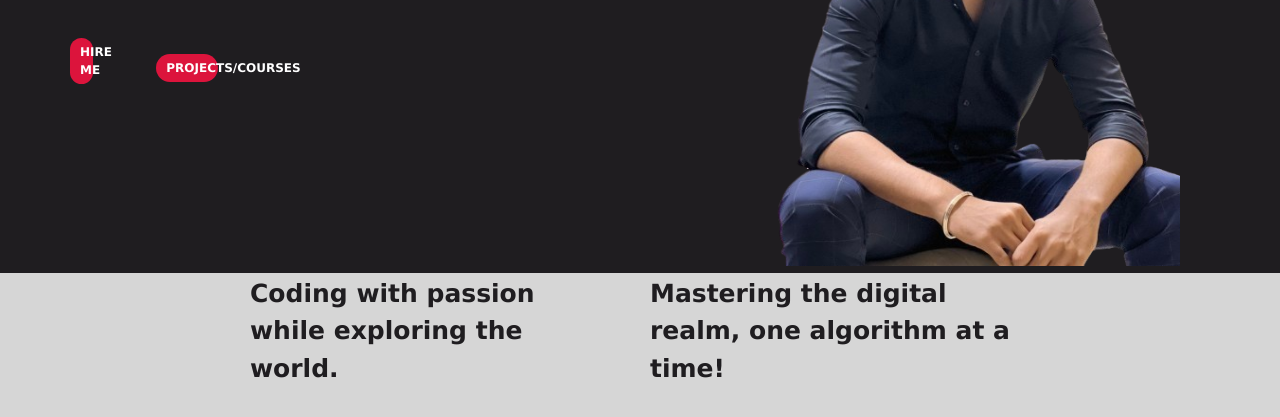
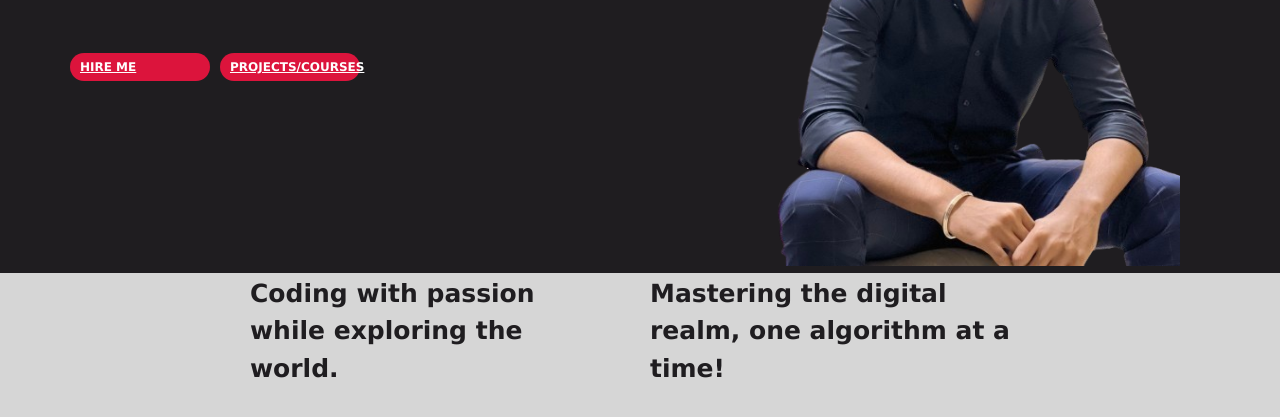
Before and after one commit to aryanmalhotra559/aryanPortfolio, a plain HTML site: page index.html in a window 1280 px wide. Shown: the part 367-784 px from the top of the page. Drawn offline with nearby package versions, Linux system fonts and the light colour scheme.

Commit message:
Update index.html

```diff
--- a/index.html
+++ b/index.html
@@ -35,8 +35,8 @@
         <p><span class="info">I am</span> <span class="name">Aryan Malhotra</span></p>
         <p class="homeabout">I am a BTech student majoring in Computer Science with specialisation in Data Science. My expertise is Backend with great command over Python, Java and C++.</p>
         <div class="button-container">
-            <a href="contact.html"><button class="hire-me-button">Hire Me</button></a>
-            <a href="resume.html"><button class="hire-me-button">Projects/Courses</button></a>
+            <a href="contact.html" class="hire-me-button">Hire Me</a>
+            <a href="resume.html" class="hire-me-button">Projects/Courses</a>
         </div>
     </div>
 
```
